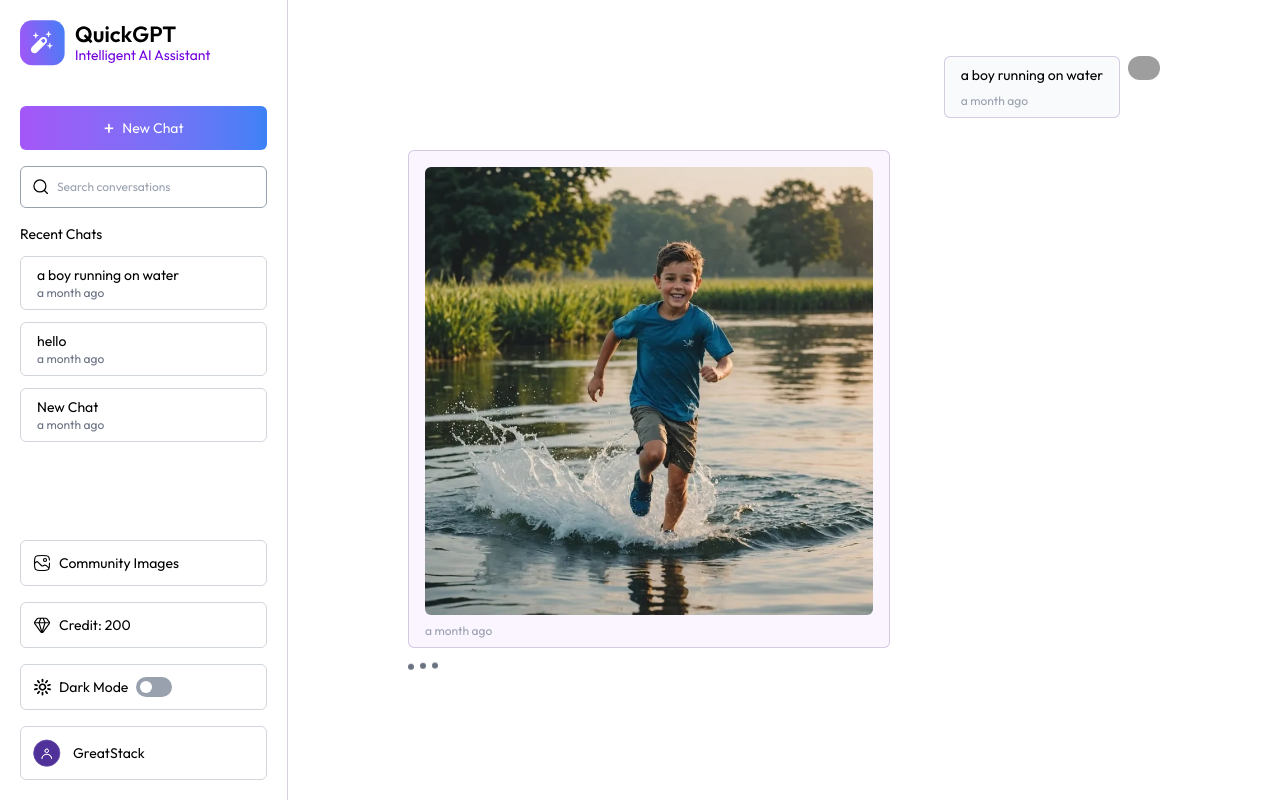
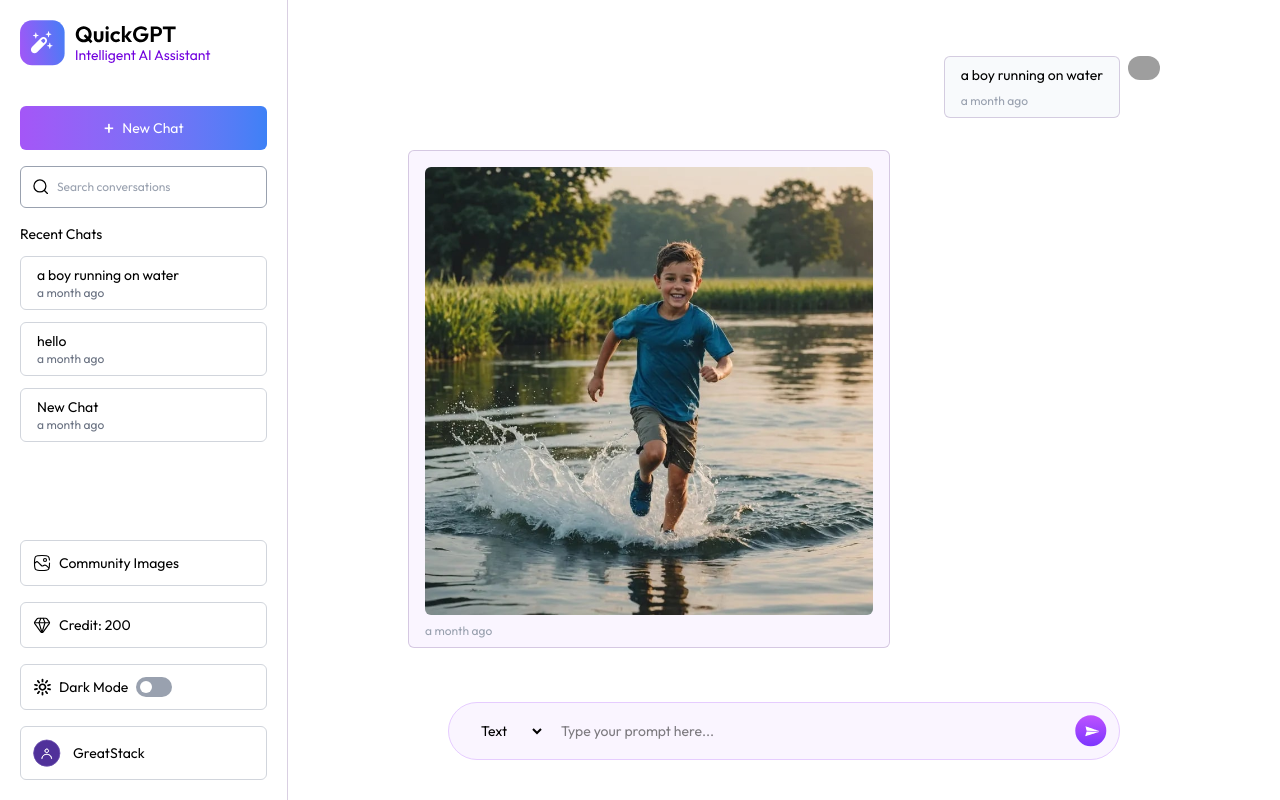
Before and after one commit to Abinash-016/OpenGPT, a React (Vite) app in the folder client/: page / in a window 1280 px wide. Built offline with nearby package versions, Linux system fonts and the light colour scheme; grey boxes are pictures that could not be loaded.

Commit message:
Added the message sending and writting pad

```diff
--- a/client/src/Components/ChatBox.jsx
+++ b/client/src/Components/ChatBox.jsx
@@ -8,7 +8,16 @@
   const { selectedChat, theme } = useAppContext()
 
   const [messages, setMessages] = useState([])
-  const [loading, setLoading] = useState(true)
+  const [loading, setLoading] = useState(false)
+
+  const [prompt, setPrompt] = useState('')
+  const [mode, setMode] = useState('text')
+  const [isPublished, setIsPublished] = useState(false)
+
+  const onSubmit = async (e) => {
+    e.preventDefault()
+  }
+
 
   useEffect(() => {
     if (selectedChat) {
@@ -42,7 +51,30 @@
       </div>
 
       {/* Prompt Input Box */}
-      <form>
+      <form onSubmit={onSubmit} className='bg-primary/20 dark:bg-[#583C79]/30 border border-primary
+      dark:border-[#80609F]/30 rounded-full w-full max-w-2xl p-3 pl-4 mx-auto flex gap-4 items-center'>
+
+        <select onChange={(e) => setMode(e.target.value)} value={mode} className='text-sm pl-3 pr-2 outline-none'>
+          <option className='dark:bg-purple-900' value="text">Text</option>
+          <option className='dark:bg-purple-900' value="image">Image</option>
+        </select>
+        <input
+          onChange={(e) => setPrompt(e.target.value)}
+          value={prompt}
+          type="text"
+          placeholder="Type your prompt here..."
+          className='flex-1 w-full text-sm outline-none'
+          required
+        />
+
+        <button disabled={loading}>
+          <img
+            src={loading ? assets.stop_icon : assets.send_icon}
+            className='w-8 cursor-pointer'
+            alt=""
+          />
+        </button>
+
       </form>
     </div>
 
```
